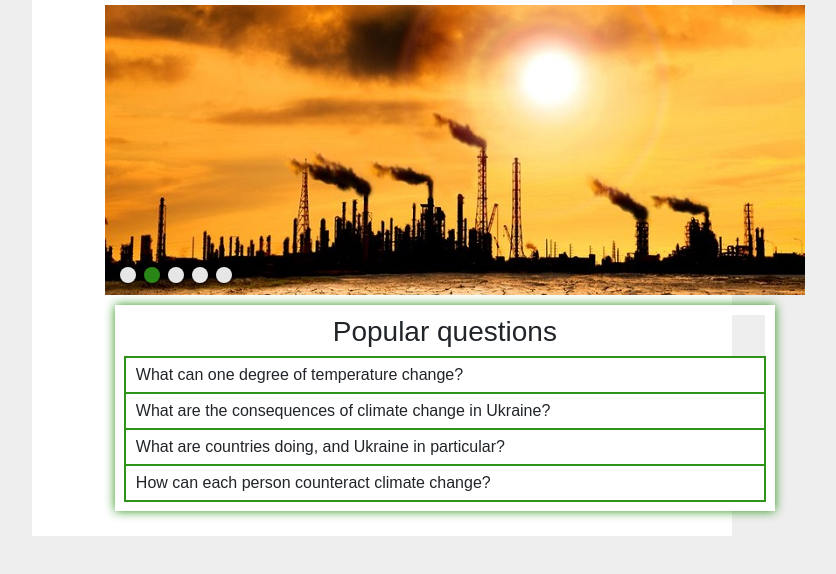
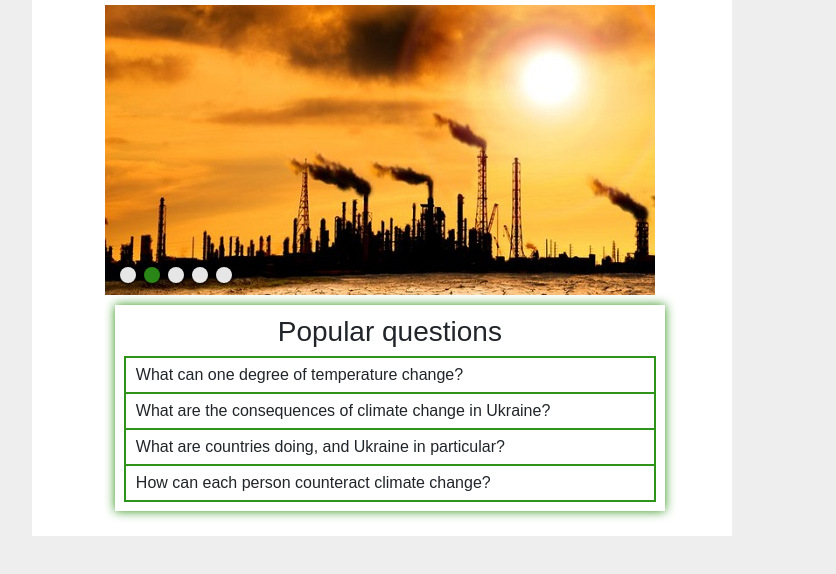
Before and after one commit to kimdana2005/homePage, a plain HTML site: page index.html in a window 1280 px wide. Shown: the part 102-676 px from the top of the page, without its empty margins (258-1094 px from the left). Drawn offline with nearby package versions, Linux system fonts and the light colour scheme.

Commit message:
Update styles.css

```diff
--- a/styles.css
+++ b/styles.css
@@ -11,7 +11,7 @@ margin: 0 auto;
     }
     .slider {
     z-index: 9;
-width: 700px;
+    width: 550px;
     height: 290px;
     overflow: hidden;
     margin: 0 0 7px;
@@ -29,7 +29,7 @@ width: 9999px;
     .slider ul li {
     list-style-type: none;
     float: left;
-width: 700px;
+    width: 550px;
     height: 290px;
     }
     .slider .nav {
@@ -75,7 +75,7 @@ a.button {
 
 
     #accordeon {
-  width: 660px;
+      width: 550px;
       border: 10px solid #fff;
       box-shadow: 0 0 10px #2e9419;
       margin: 10px;
```
Lines whose indentation alone changed are shown as unchanged.
